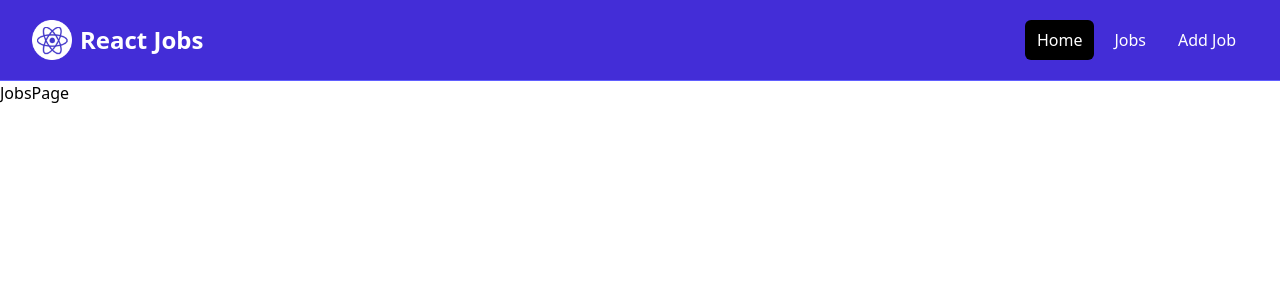
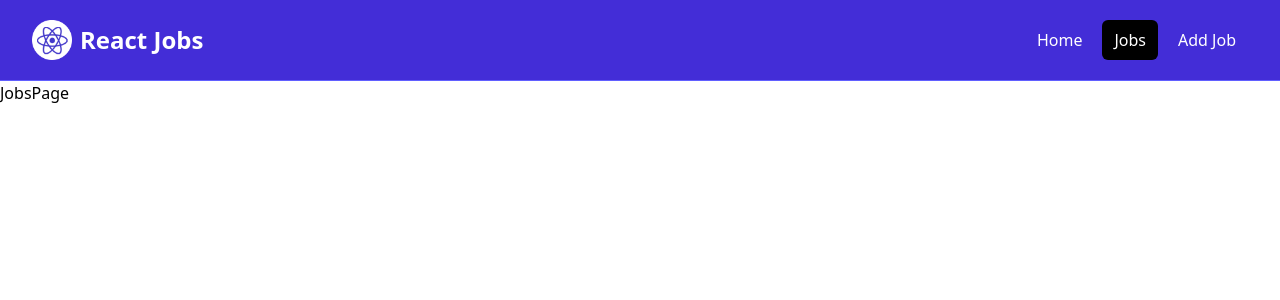
Before and after one commit to lautarogarcia94/job-board, a React (Vite) app: page /jobs in a window 1280 px wide. Shown: the top 300 px of the page. Built offline with nearby package versions, Linux system fonts and the light colour scheme.

Commit message:
Correct NavLink feature in NavBar

```diff
--- a/src/components/Navbar.jsx
+++ b/src/components/Navbar.jsx
@@ -1,38 +1,40 @@
-import { Link } from 'react-router-dom';
+import { NavLink } from 'react-router-dom';
 import logo from '../assets/images/logo.png';
+import clsx from 'clsx';
 
 const Navbar = () => {
+  const setClassName = ({ isActive }) =>
+    clsx(
+      'text-white hover:bg-gray-900 hover:text-white rounded-md px-3 py-2',
+      isActive && 'bg-black'
+    );
+
   return (
     <nav className="bg-indigo-700 border-b border-indigo-500">
       <div className="mx-auto max-w-7xl px-2 sm:px-6 lg:px-8">
         <div className="flex h-20 items-center justify-between">
           <div className="flex flex-1 items-center justify-center md:items-stretch md:justify-start">
-            <Link className="flex flex-shrink-0 items-center mr-4" to="/">
+            <NavLink className="flex flex-shrink-0 items-center mr-4" to="/">
               <img className="h-10 w-auto" src={logo} alt="React Jobs" />
               <span className="hidden md:block text-white text-2xl font-bold ml-2">
                 React Jobs
               </span>
-            </Link>
+            </NavLink>
             <div className="md:ml-auto">
               <div className="flex space-x-2">
-                <Link
+                <NavLink
                   to="/"
-                  className="text-white bg-black hover:bg-gray-900 hover:text-white rounded-md px-3 py-2"
+                  // className="text-white bg-black hover:bg-gray-900 hover:text-white rounded-md px-3 py-2"
+                  className={setClassName}
                 >
                   Home
-                </Link>
-                <Link
-                  to="/jobs"
-                  className="text-white hover:bg-gray-900 hover:text-white rounded-md px-3 py-2"
-                >
+                </NavLink>
+                <NavLink to="/jobs" className={setClassName}>
                   Jobs
-                </Link>
-                <Link
-                  to="/add-job"
-                  className="text-white hover:bg-gray-900 hover:text-white rounded-md px-3 py-2"
-                >
+                </NavLink>
+                <NavLink to="/add-job" className={setClassName}>
                   Add Job
-                </Link>
+                </NavLink>
               </div>
             </div>
           </div>
```
